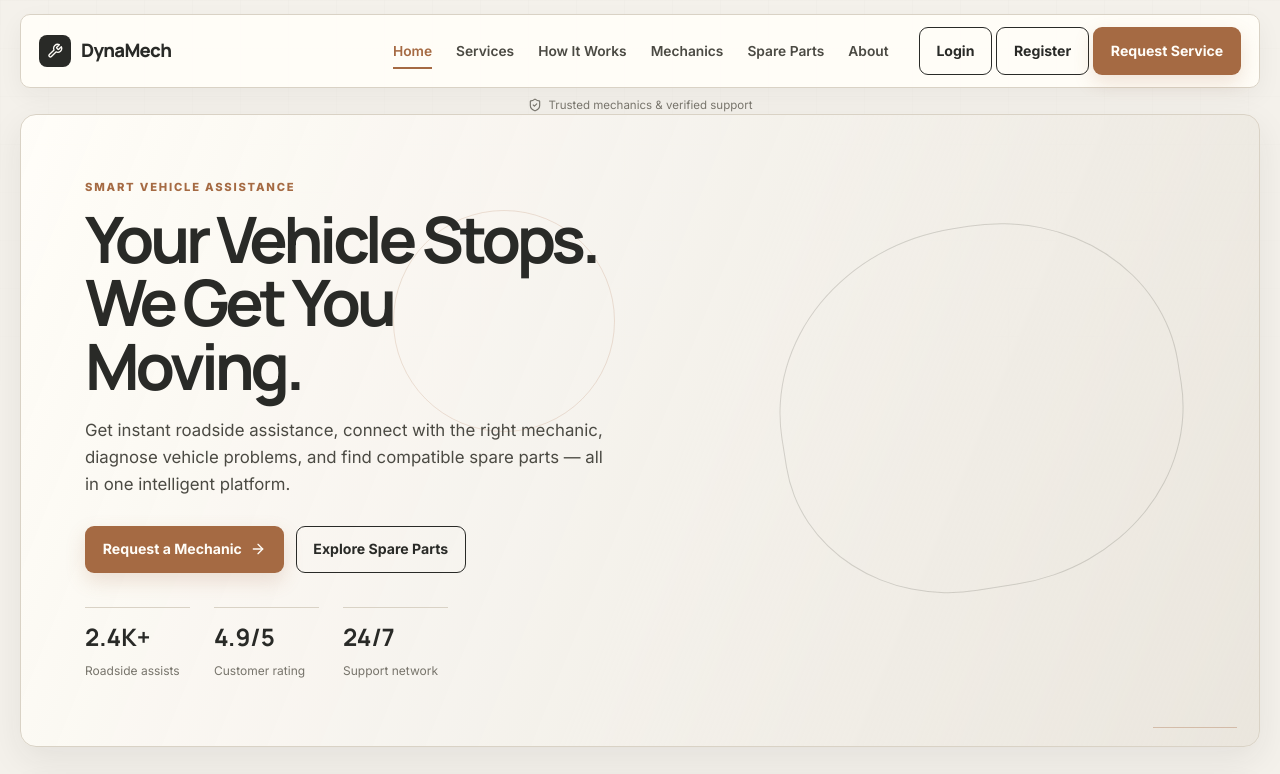
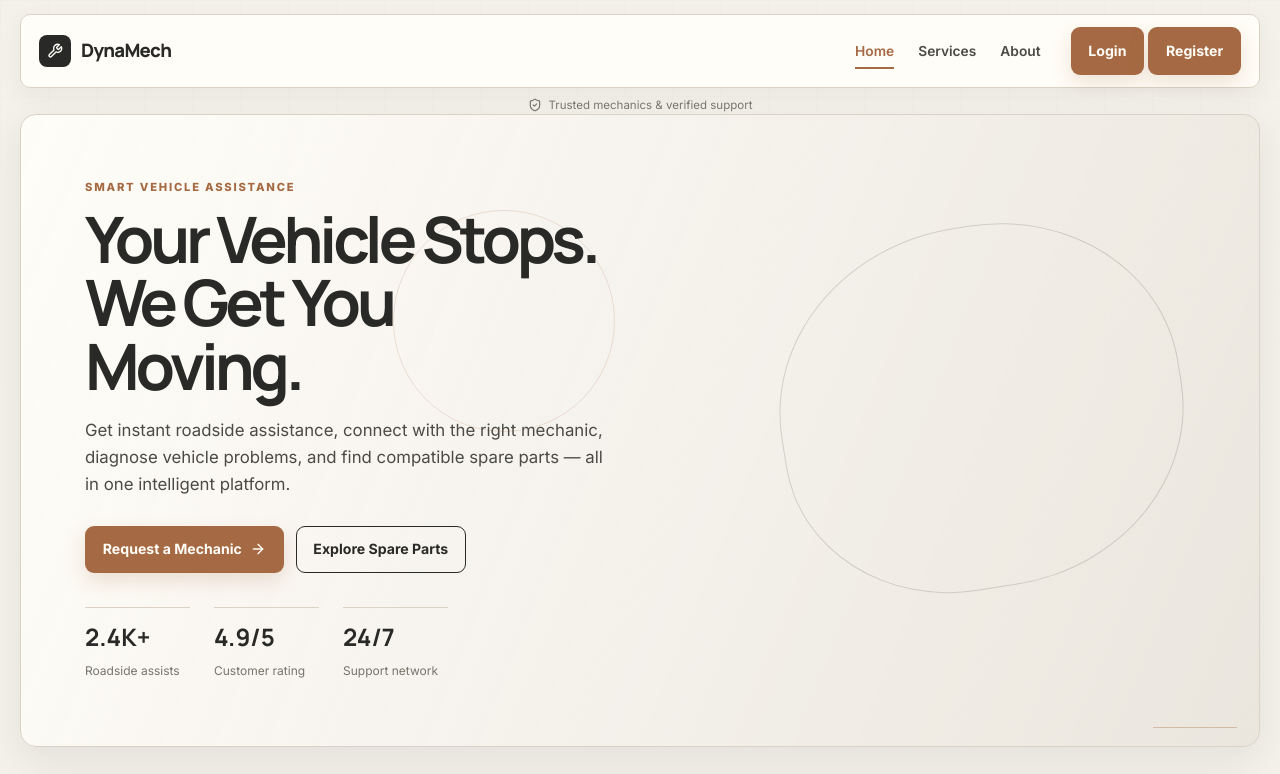
Before and after one commit to Durgeswarpedditi03/DynaMech, a React app in the folder frontend/: page / in a window 1280 px wide. Shown: the top 774 px of the page. Built offline with nearby package versions, Linux system fonts and the light colour scheme; the HTML template or start-up script is replaced by a standard one.

Commit message:
Adjust navbar actions layout

```diff
--- a/frontend/src/components/Navbar.jsx
+++ b/frontend/src/components/Navbar.jsx
@@ -5,9 +5,6 @@ import { NavLink } from 'react-router-dom';
 const navItems = [
   { label: 'Home', to: '/' },
   { label: 'Services', to: '/services' },
-  { label: 'How It Works', to: '/how-it-works' },
-  { label: 'Mechanics', to: '/mechanics' },
-  { label: 'Spare Parts', to: '/spare-parts' },
   { label: 'About', to: '/about' }
 ];
 
@@ -46,11 +43,10 @@ export default function Navbar({ user, onLogout }) {
             </>
           ) : (
             <>
-              <NavLink to="/login" className="btn btn-ghost">Login</NavLink>
-              <NavLink to="/register" className="btn btn-ghost">Register</NavLink>
+              <NavLink to="/login" className="btn btn-primary">Login</NavLink>
+              <NavLink to="/register" className="btn btn-primary">Register</NavLink>
             </>
           )}
-          <NavLink to="/service-request" className="btn btn-primary">Request Service</NavLink>
         </div>
 
         <button className="menu-toggle" aria-label="Toggle navigation" onClick={() => setMenuOpen((v) => !v)}>
```
